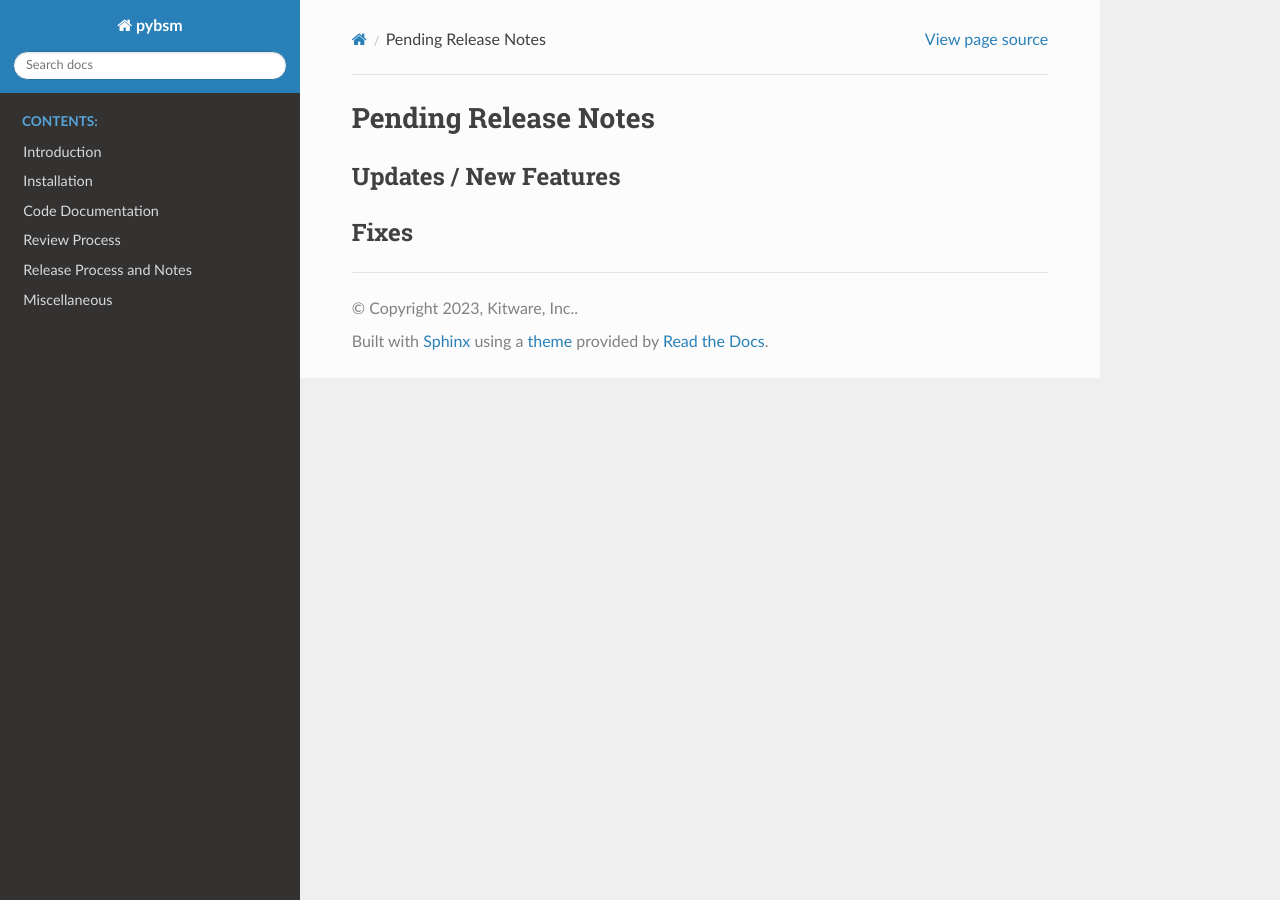
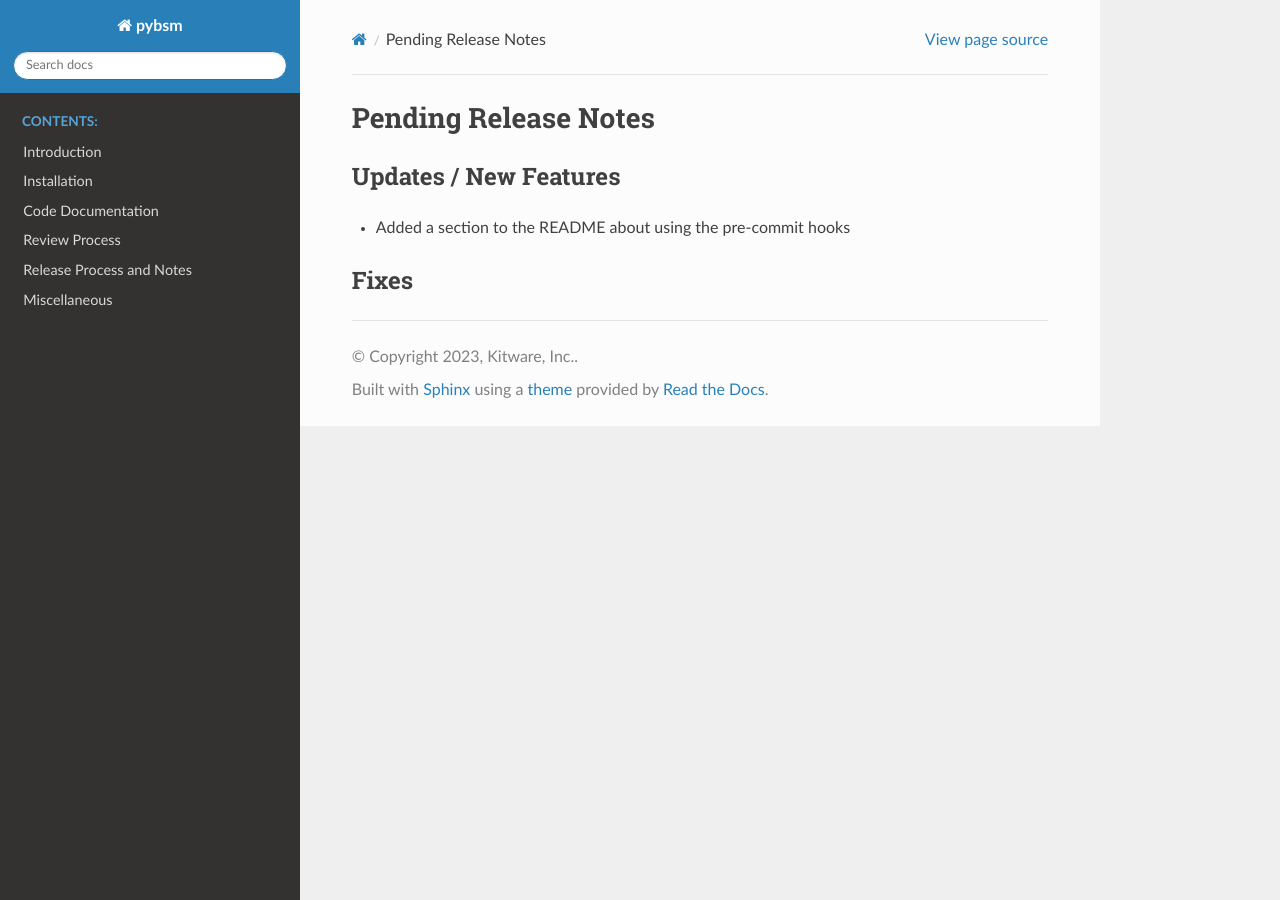
Before and after one commit to Kitware/pybsm, a Sphinx documentation site: the page built from docs/release_notes/pending_release.rst, in a window 1280 px wide. Built offline with Sphinx 7.4.7 and the Read the Docs theme 2.0.0, drawn with Linux system fonts in a browser that asks for light colours.

Commit message:
Added to release notes

```diff
--- a/docs/release_notes/pending_release.rst
+++ b/docs/release_notes/pending_release.rst
@@ -4,5 +4,7 @@ Pending Release Notes
 Updates / New Features
 ----------------------
 
+* Added a section to the README about using the pre-commit hooks
+
 Fixes
 -----
```
